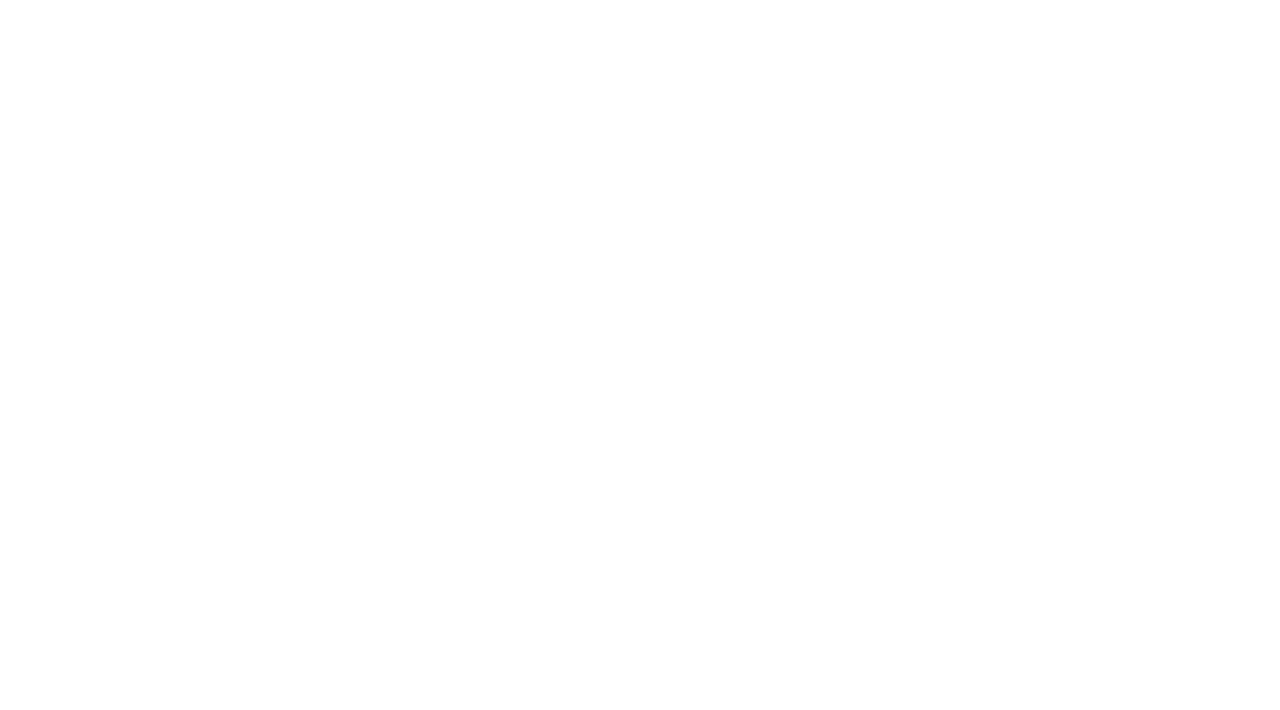
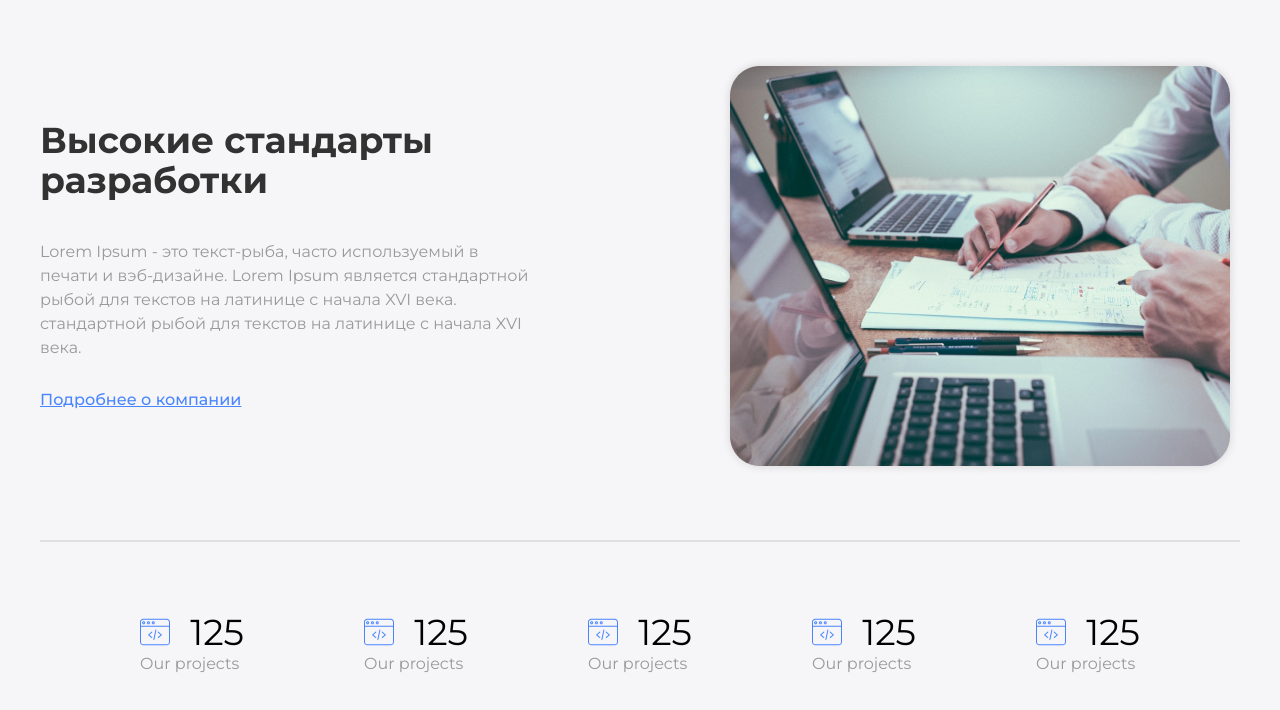
Before and after one commit to NursultanUlanuulu/KaiSoft, a React (Vite) app: page / in a window 1280 px wide. Shown: the part 1524-2234 px from the top of the page. Before the commit the page ends 1484 px from the top, so only its background shows below. Built offline with nearby package versions, Linux system fonts and the light colour scheme.

Commit message:
finish company

```diff
--- /dev/null
+++ b/src/components/company/Company.jsx
@@ -0,0 +1,53 @@
+// import com from '../../assets/images/header/com.png'
+import com from "../../assets/images/company/com.png";
+import pro from "../../assets/icons/pro.svg";
+import { Container } from "../../style/style";
+
+const about_us__numbers = [
+  { id: 1, number: 125, label: "Our projects" },
+  { id: 2, number: 125, label: "Our projects" },
+  { id: 3, number: 125, label: "Our projects" },
+  { id: 4, number: 125, label: "Our projects" },
+  { id: 4, number: 125, label: "Our projects" },
+];
+export default function Company() {
+  return (
+    <div className="bg-[#F6F6F8]">
+      <Container>
+        <div className="flex justify-between items-center pt-24 pb-16 border-b-2 border-[#E0E0E0] ">
+          <div className="w-[489px]">
+            <h1 className="text-[#323232] text-4xl font-bold">
+              Высокие стандарты разработки
+            </h1>
+            <h2 className="text-[#999] text-base font-normal mt-10 mb-7">
+              Lorem Ipsum - это текст-рыба, часто используемый в печати и
+              вэб-дизайне. Lorem Ipsum является стандартной рыбой для текстов на
+              латинице с начала XVI века. стандартной рыбой для текстов на
+              латинице с начала XVI века.
+            </h2>
+            <a
+              href="#"
+              className="text-[#4985FF] text-base font-medium underline "
+            >
+              Подробнее о компании
+            </a>
+          </div>
+          <div>
+            <img src={com} alt="" />
+          </div>
+        </div>
+        <div className=" flex justify-between w-[1000px] m-auto mt-[70px] pb-16">
+          {about_us__numbers.map((el) => (
+            <div key={el.id} className="">
+              <div className="flex w-[104px] justify-between">
+                <img src={pro} alt="" />
+                <p className="text-[#000] text-4xl font-normal">125</p>
+              </div>
+              <p className=" text-[#999] text-base font-normal">Our projects</p>
+            </div>
+          ))}
+        </div>
+      </Container>
+    </div>
+  );
+}
--- a/src/components/layout/Layout.jsx
+++ b/src/components/layout/Layout.jsx
@@ -1,4 +1,5 @@
 import About from "../about/About";
+import Company from "../company/Company";
 import Header from "./Header";
 
 export default function Layout() {
@@ -6,6 +7,7 @@ export default function Layout() {
     <div>
       <Header />
       <About />
+      <Company />
     </div>
   );
 }
```
Also changed, not shown: src/assets/icons/pro.svg (added), src/assets/images/company/com.png (added).
